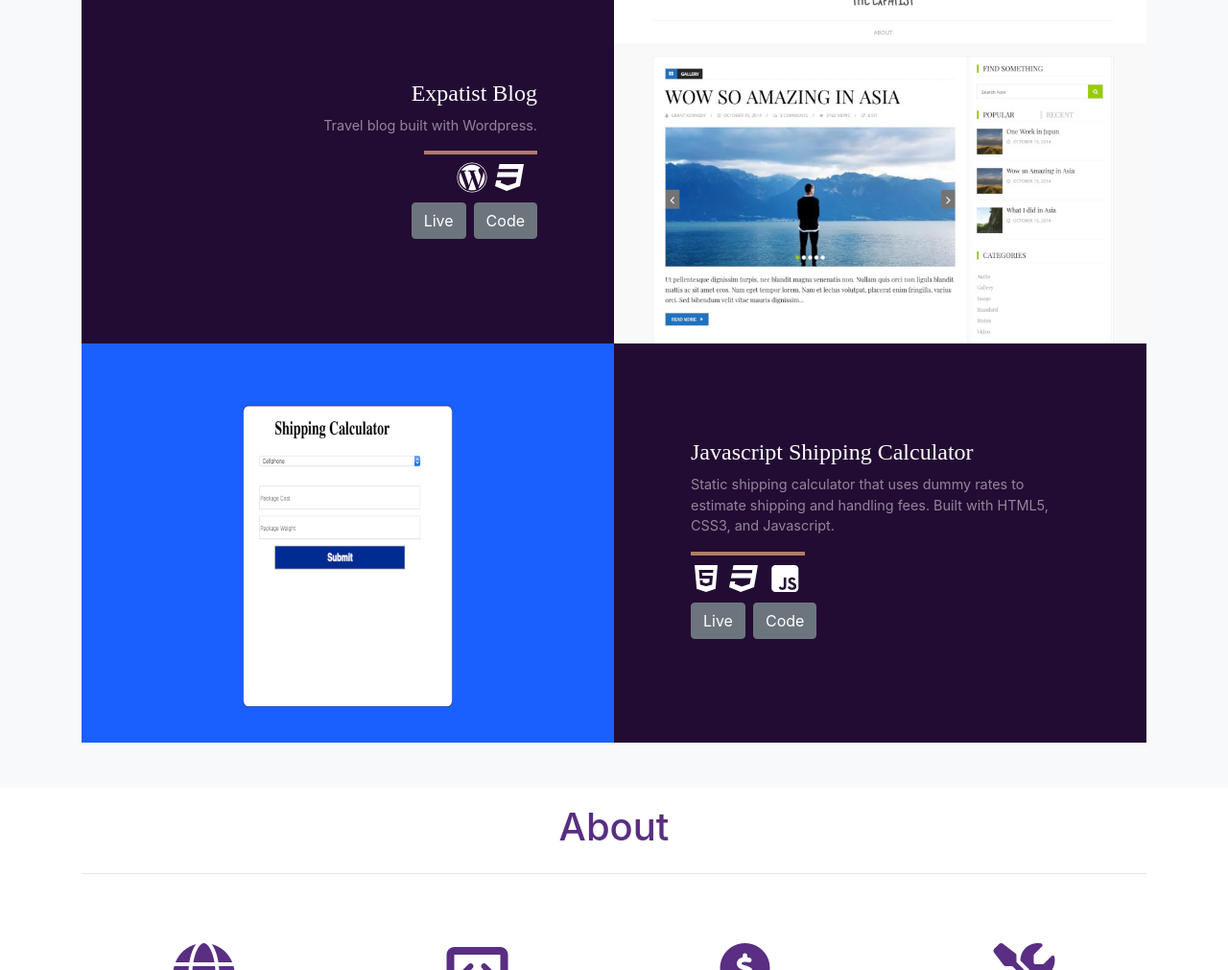
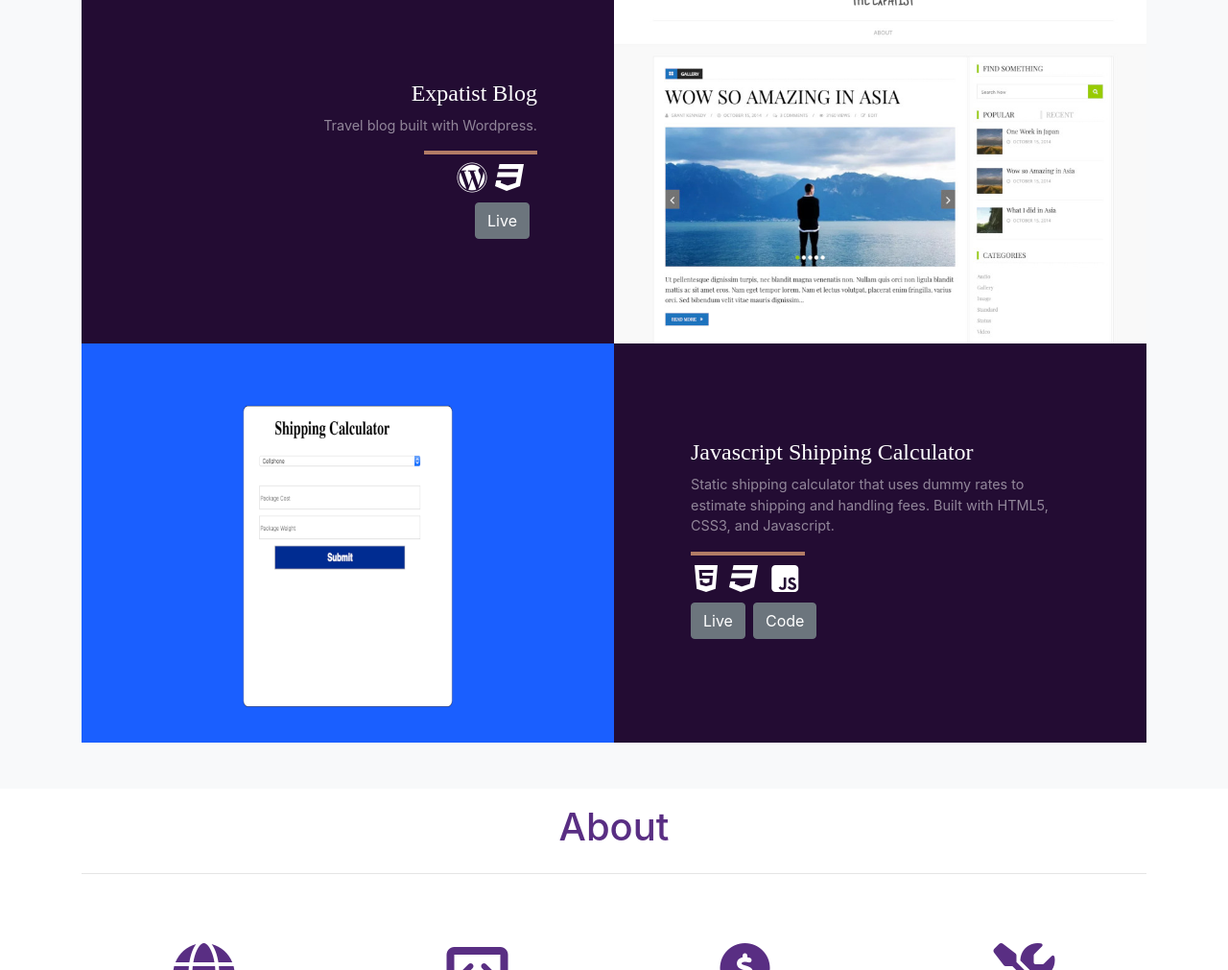
Before and after one commit to gkennedy87/gkennedy87.github.io, a plain HTML site: page index.html in a window 1280 px wide. Shown: the part 1289-2300 px from the top of the page at 96% size. Drawn offline with nearby package versions, Linux system fonts and the light colour scheme; some icons are missing.

Commit message:
Removed Broken Link
Removed Broken link from index.html

```diff
--- a/index.html
+++ b/index.html
@@ -92,7 +92,7 @@
                         <p class="mb-0 text-white-50">Travel blog built with Wordpress. </p>
                         <hr class="d-none d-lg-block mb-0 mr-0">
                         <div class="mx-1"><i class="fab fa-wordpress"></i><i class="fab fa-css3"></i></div>
-                        <a href="https://www.theexpatist.com" class="btn btn-secondary mr-2 my-2">Live</a><a href="https://github.com/gkennedy87/the-expatist" class="btn btn-secondary">Code</a>
+                        <a href="https://www.theexpatist.com" class="btn btn-secondary mr-2 my-2">Live</a>
 
                       </div>
                     </div>
```
Also changed, not shown: 1 other file.
